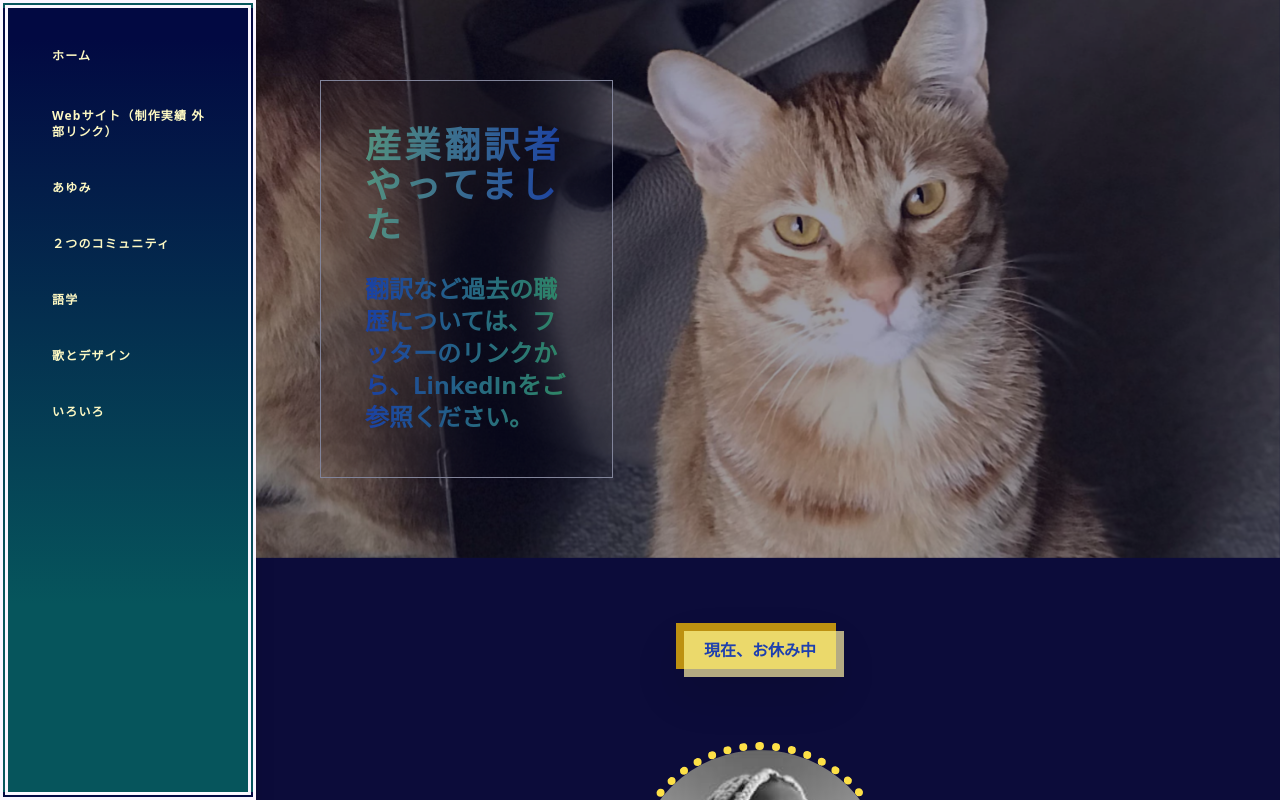
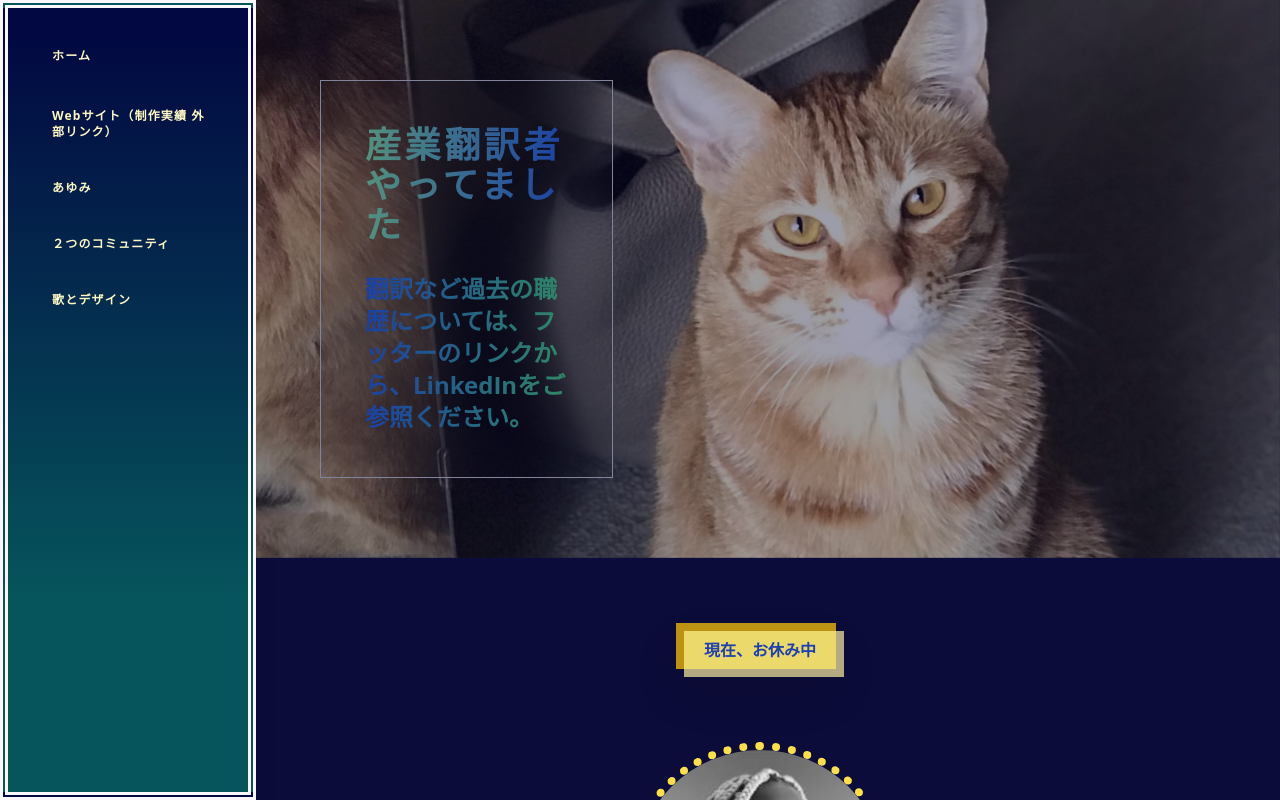
Before and after one commit to yoko-at-home/yoko-2021, a Next.js app: page /language in a window 1280 px wide. Shown: the top 800 px of the page. Built offline with nearby package versions, Linux system fonts and the light colour scheme.

Commit message:
hid いろいろ

```diff
--- a/src/components/NavBar.js
+++ b/src/components/NavBar.js
@@ -72,30 +72,11 @@ export const Navbar = () => {
                 </Link>
               </li>
 
-              {/* <li className='flex mx-auto'>
-                <Link href='/programming'>
-                  <a className='flex items-center md:py-3 lg:py-2 px-3 text-xs font-bold text-white uppercase'>
-                    <span className='py-3 mx-auto ml-2 w-32 md:w-96 text-center text-yellow-100 hover:bg-green-400 hover:bg-opacity-60 rounded-tl-full rounded-br-full'>
-                      プログラミング
-                    </span>
-                  </a>
-                </Link>
-              </li> */}
-
               <li className="flex mx-auto">
                 <Link href="/community">
                   <a className="flex items-center px-3 text-xs font-bold text-gray-700 uppercase md:py-3 lg:py-2">
                     <span className="py-3 mx-auto ml-2 w-32 text-center text-yellow-100 hover:bg-green-400 hover:bg-opacity-60 rounded-tl-full rounded-br-full md:w-96">
                       ２つのコミュニティ
-                    </span>
-                  </a>
-                </Link>
-              </li>
-              <li className="flex mx-auto">
-                <Link href="/language">
-                  <a className="flex items-center px-3 text-xs font-bold text-gray-700 uppercase md:py-3 lg:py-2">
-                    <span className="py-3 mx-auto ml-2 w-32 text-center text-yellow-100 hover:bg-gray-700 hover:bg-opacity-90 rounded-tl-full rounded-br-full md:w-96">
-                      語学
                     </span>
                   </a>
                 </Link>
@@ -109,7 +90,7 @@ export const Navbar = () => {
                   </a>
                 </Link>
               </li>
-              <li className="flex mx-auto">
+              {/* <li className="flex mx-auto">
                 <Link href="/miscellaneous">
                   <a className="flex items-center px-3 text-xs font-bold text-gray-700 uppercase md:py-3 lg:py-2">
                     <span className="py-3 mx-auto ml-2 w-32 text-center text-yellow-100 hover:bg-gray-700 hover:bg-opacity-90 rounded-tl-full rounded-br-full md:w-96">
@@ -117,7 +98,7 @@ export const Navbar = () => {
                     </span>
                   </a>
                 </Link>
-              </li>
+              </li> */}
             </ul>
           </div>
         </div>
--- a/src/components/Sidebar/index.js
+++ b/src/components/Sidebar/index.js
@@ -40,29 +40,12 @@ export const Sidebar = () => {
                 </a>
               </Link>
             </li>
-
-            {/* <li className='flex'>
-              <Link href='/programming'>
-                <a className='flex py-3 lg:py-2 px-3 text-xs font-bold tracking-widest text-white hover:text-yellow-400'>
-                  <span className='py-3 ml-2 text-yellow-100'>
-                    プログラミング
-                  </span>
-                </a>
-              </Link>
-            </li> */}
             <li className="flex">
               <Link href="/community">
                 <a className="flex py-3 px-3 text-xs font-bold tracking-widest text-gray-700 lg:py-2">
                   <span className="py-3 ml-2 text-yellow-100">
                     ２つのコミュニティ
                   </span>
-                </a>
-              </Link>
-            </li>
-            <li className="flex">
-              <Link href="/language">
-                <a className="flex py-3 px-3 text-xs font-bold tracking-widest text-gray-700 lg:py-2">
-                  <span className="py-3 ml-2 text-yellow-100">語学</span>
                 </a>
               </Link>
             </li>
@@ -75,13 +58,13 @@ export const Sidebar = () => {
                 </a>
               </Link>
             </li>
-            <li className="flex">
+            {/* <li className="flex">
               <Link href="/miscellaneous">
                 <a className="flex py-3 px-3 text-xs font-bold tracking-widest text-gray-700 lg:py-2">
                   <span className="py-3 ml-2 text-yellow-100">いろいろ</span>
                 </a>
               </Link>
-            </li>
+            </li> */}
           </ul>
         </div>
       </nav>
```
